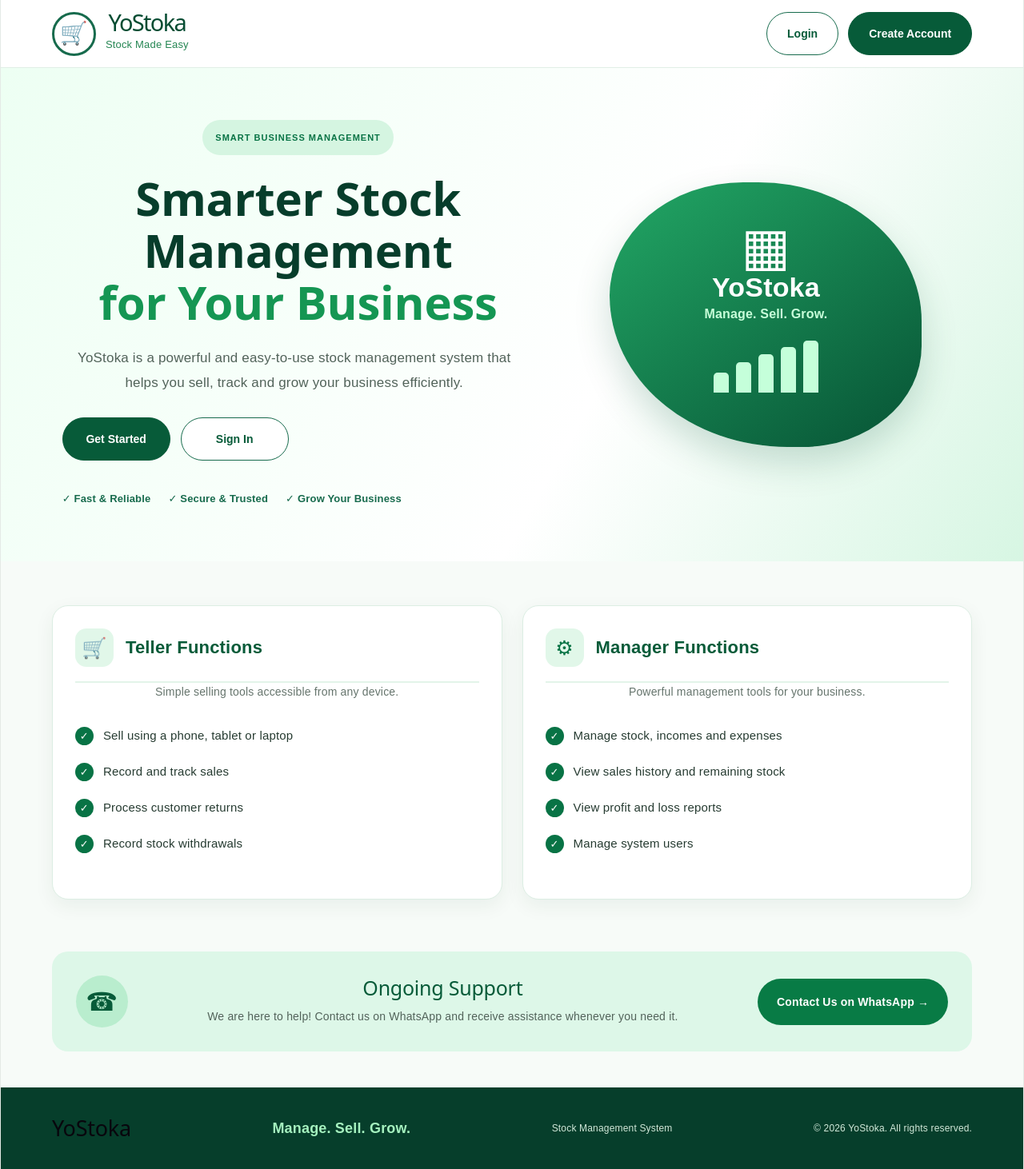
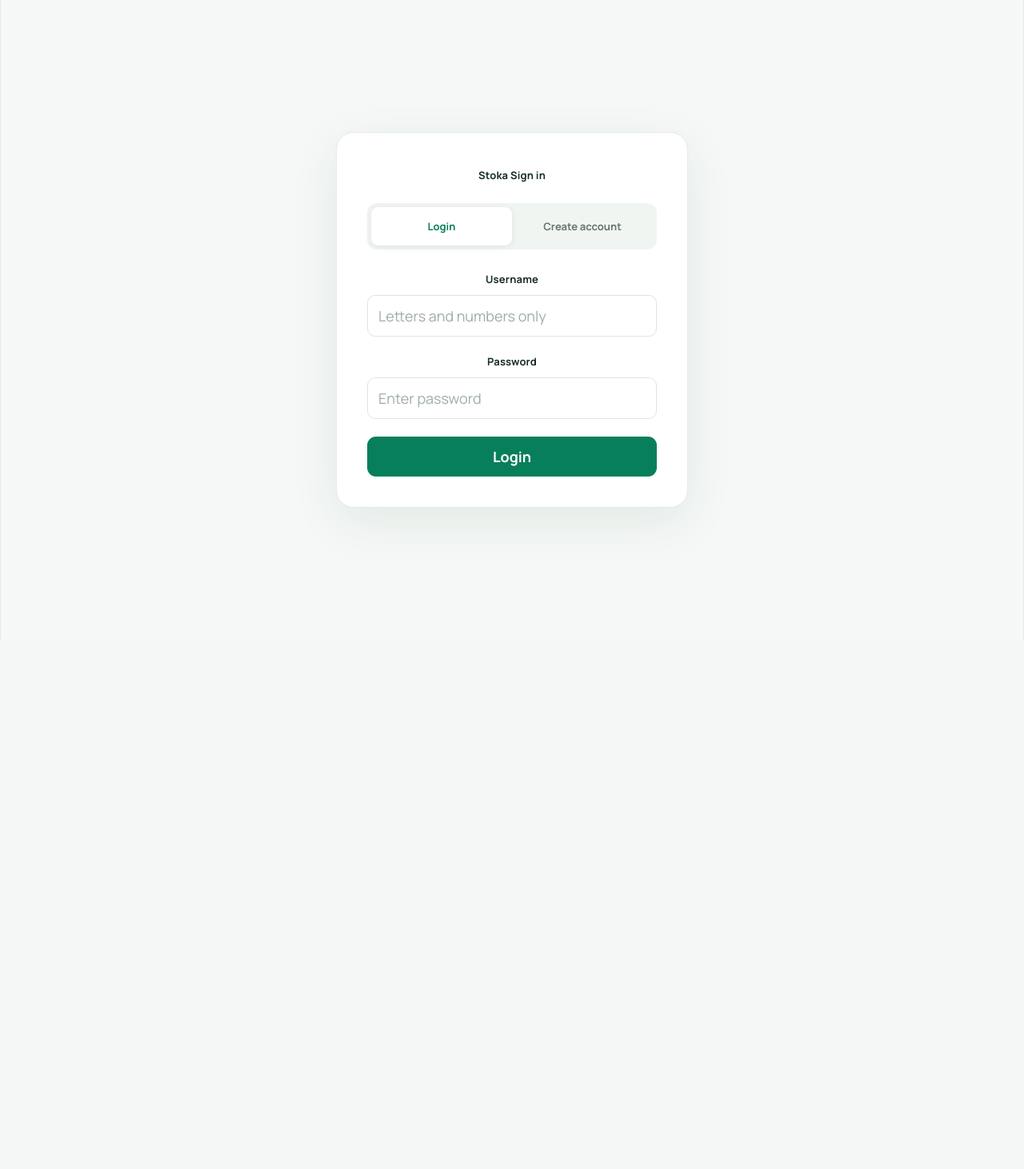
Before and after one commit to fungaipraisemuronzi-a11y/stoka, a React (Vite) app in the folder frontend/: page / in a window 1280 px wide. Shown: the whole page at 80% size. After the commit the page ends 800 px from the top, so only its background shows below. Built offline with nearby package versions, Linux system fonts and the light colour scheme.

Commit message:
updated website

```diff
--- a/frontend/src/App.jsx
+++ b/frontend/src/App.jsx
@@ -15,7 +15,7 @@ const emptyForm = {
 };
 
 export default function App() {
-  const [page, setPage] = useState("cover");
+  const [page, setPage] = useState("login");
   const [form, setForm] = useState(emptyForm);
   const [message, setMessage] = useState("");
   const [loading, setLoading] = useState(false);
@@ -105,18 +105,23 @@ export default function App() {
         };
 
     try {
-      const response = await fetch(`${API_URL}${endpoint}`, {
-        method: "POST",
-        headers: {
-          "Content-Type": "application/json",
-        },
-        body: JSON.stringify(payload),
-      });
+      const response = await fetch(
+        `${API_URL}${endpoint}`,
+        {
+          method: "POST",
+          headers: {
+            "Content-Type": "application/json",
+          },
+          body: JSON.stringify(payload),
+        }
+      );
 
       const data = await response.json();
 
       if (!response.ok) {
-        throw new Error(data.message || "Request failed.");
+        throw new Error(
+          data.message || "Request failed."
+        );
       }
 
       localStorage.setItem(
@@ -138,11 +143,10 @@ export default function App() {
     localStorage.removeItem("stoka_business");
     setBusiness(null);
     setForm(emptyForm);
-    setPage("cover");
+    setPage("login");
     setMessage("");
   }
 
-  // Existing authenticated home
   if (business) {
     return (
       <Home
@@ -152,201 +156,15 @@ export default function App() {
     );
   }
 
-  // PUBLIC COVER PAGE
-  if (page === "cover") {
-    return (
-      <main className="cover-page">
-
-        {/* HEADER */}
-        <header className="cover-header">
-          <div
-            className="cover-logo"
-            onClick={() => switchPage("cover")}
-          >
-            <div className="logo-icon">
-              <span>🛒</span>
-            </div>
-
-            <div>
-              <h1>YoStoka</h1>
-              <p>Stock Made Easy</p>
-            </div>
-          </div>
-
-          <nav className="cover-nav">
-            <button
-              className="cover-login"
-              onClick={() => switchPage("login")}
-            >
-              Login
-            </button>
-
-            <button
-              className="cover-register"
-              onClick={() => switchPage("register")}
-            >
-              Create Account
-            </button>
-          </nav>
-        </header>
-
-        {/* HERO */}
-        <section className="cover-hero">
-
-          <div className="hero-content">
-            <span className="hero-label">
-              SMART BUSINESS MANAGEMENT
-            </span>
-
-            <h2>
-              Smarter Stock Management
-              <span> for Your Business</span>
-            </h2>
-
-            <p>
-              YoStoka is a powerful and easy-to-use stock
-              management system that helps you sell, track
-              and grow your business efficiently.
-            </p>
-
-            <div className="hero-actions">
-              <button
-                className="cover-register hero-button"
-                onClick={() => switchPage("register")}
-              >
-                Get Started
-              </button>
-
-              <button
-                className="cover-login hero-button"
-                onClick={() => switchPage("login")}
-              >
-                Sign In
-              </button>
-            </div>
-
-            <div className="hero-benefits">
-              <div>✓ Fast & Reliable</div>
-              <div>✓ Secure & Trusted</div>
-              <div>✓ Grow Your Business</div>
-            </div>
-          </div>
-
-          <div className="hero-decoration">
-            <div className="hero-circle">
-              <div className="hero-circle-inner">
-                <span className="hero-cart">▦</span>
-                <h3>YoStoka</h3>
-                <p>Manage. Sell. Grow.</p>
-
-                <div className="hero-bars">
-                  <span></span>
-                  <span></span>
-                  <span></span>
-                  <span></span>
-                  <span></span>
-                </div>
-              </div>
-            </div>
-          </div>
-
-        </section>
-
-        {/* FEATURES */}
-        <section className="cover-features">
-
-          <div className="feature-card">
-            <div className="feature-heading">
-              <span>🛒</span>
-              <h3>Teller Functions</h3>
-            </div>
-
-            <p>
-              Simple selling tools accessible from any device.
-            </p>
-
-            <ul>
-              <li>Sell using a phone, tablet or laptop</li>
-              <li>Record and track sales</li>
-              <li>Process customer returns</li>
-              <li>Record stock withdrawals</li>
-            </ul>
-          </div>
-
-          <div className="feature-card">
-            <div className="feature-heading">
-              <span>⚙</span>
-              <h3>Manager Functions</h3>
-            </div>
-
-            <p>
-              Powerful management tools for your business.
-            </p>
-
-            <ul>
-              <li>Manage stock, incomes and expenses</li>
-              <li>View sales history and remaining stock</li>
-              <li>View profit and loss reports</li>
-              <li>Manage system users</li>
-            </ul>
-          </div>
-
-        </section>
-
-        {/* SUPPORT */}
-        <section className="cover-support">
-          <div className="support-icon">☎</div>
-
-          <div className="support-content">
-            <h2>Ongoing Support</h2>
-
-            <p>
-              We are here to help! Contact us on WhatsApp
-              and receive assistance whenever you need it.
-            </p>
-          </div>
-
-          <a
-            href="https://wa.me/263YOURNUMBER"
-            target="_blank"
-            rel="noopener noreferrer"
-            className="whatsapp-button"
-          >
-            Contact Us on WhatsApp →
-          </a>
-        </section>
-
-        {/* FOOTER */}
-        <footer className="cover-footer">
-          <h2>YoStoka</h2>
-          <p>Manage. Sell. Grow.</p>
-          <span>Stock Management System</span>
-          <small>© {new Date().getFullYear()} YoStoka. All rights reserved.</small>
-        </footer>
-
-      </main>
-    );
-  }
-
-  // LOGIN AND REGISTRATION
   return (
     <main className="app-container auth-background">
-
       <section className="auth-card">
-
-        <button
-          type="button"
-          className="back-to-cover"
-          onClick={() => switchPage("cover")}
-        >
-          ← Back to Home
-        </button>
 
         <div className="auth-heading">
           <label>
             {page === "login"
-              ? "YoStoka Sign In"
-              : "YoStoka Business Register"}
+              ? "Stoka Sign in"
+              : "Stoka Business Register"}
           </label>
         </div>
 
@@ -369,10 +187,12 @@ export default function App() {
         </div>
 
         <form onSubmit={handleSubmit}>
-
           {page === "register" && (
             <>
-              <label htmlFor="businessName">Business name</label>
+              <label htmlFor="businessName">
+                Business name
+              </label>
+
               <input
                 id="businessName"
                 name="businessName"
@@ -383,7 +203,10 @@ export default function App() {
                 required
               />
 
-              <label htmlFor="location">Business location</label>
+              <label htmlFor="location">
+                Business location
+              </label>
+
               <input
                 id="location"
                 name="location"
@@ -394,7 +217,10 @@ export default function App() {
                 required
               />
 
-              <label htmlFor="phone">Phone number</label>
+              <label htmlFor="phone">
+                Phone number
+              </label>
+
               <input
                 id="phone"
                 name="phone"
@@ -408,7 +234,10 @@ export default function App() {
             </>
           )}
 
-          <label htmlFor="username">Username</label>
+          <label htmlFor="username">
+            Username
+          </label>
+
           <input
             id="username"
             name="username"
@@ -418,11 +247,14 @@ export default function App() {
             autoComplete="username"
             maxLength={15}
             pattern="[a-zA-Z0-9]+"
-            title="Use letters and numbers only."
+            title="Use letters and numbers only. No spaces or special characters."
             required
           />
 
-          <label htmlFor="password">Password</label>
+          <label htmlFor="password">
+            Password
+          </label>
+
           <input
             id="password"
             name="password"
@@ -470,7 +302,6 @@ export default function App() {
                 ? "Login"
                 : "Create account"}
           </button>
-
         </form>
 
         {message && (
```
